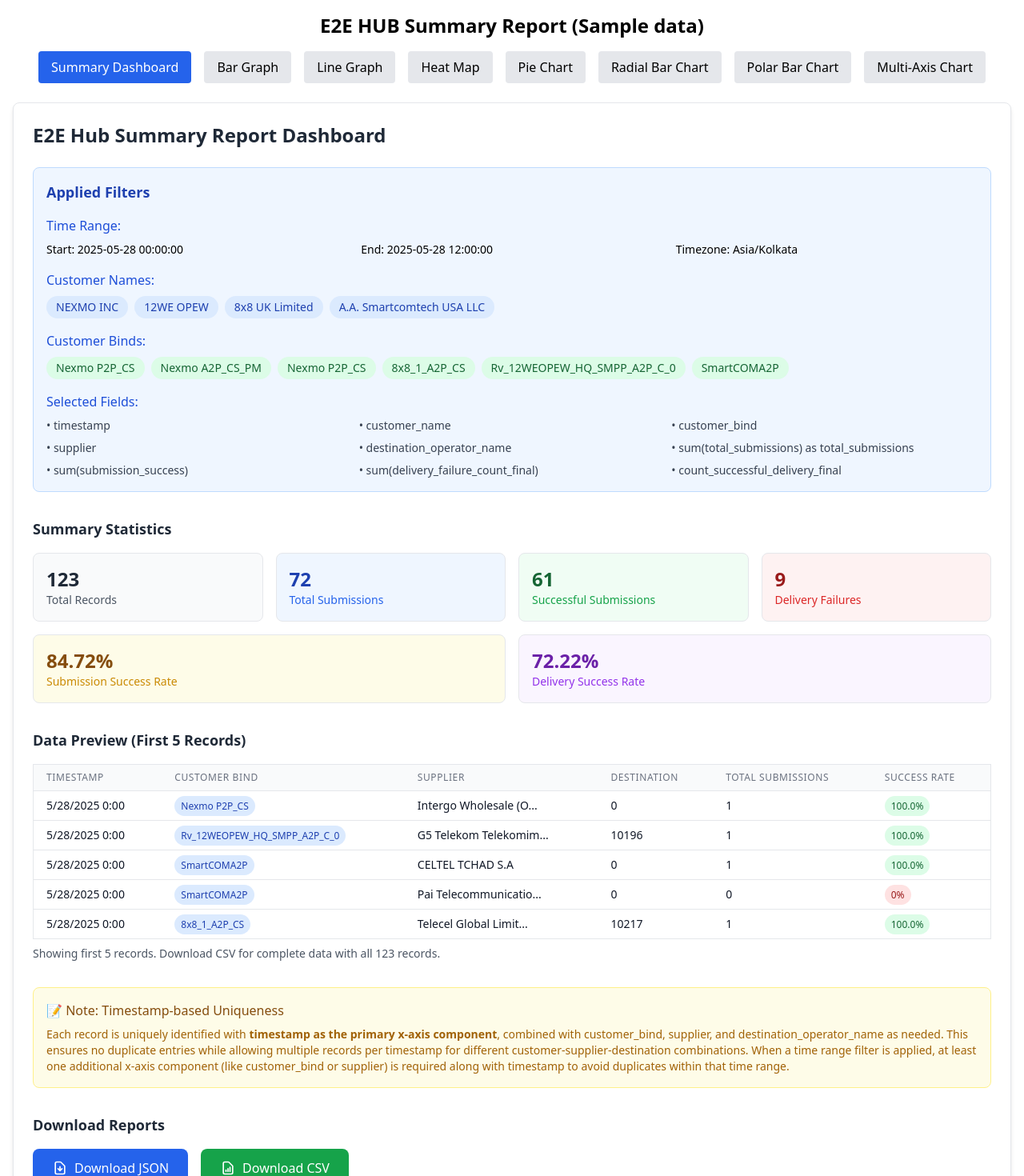
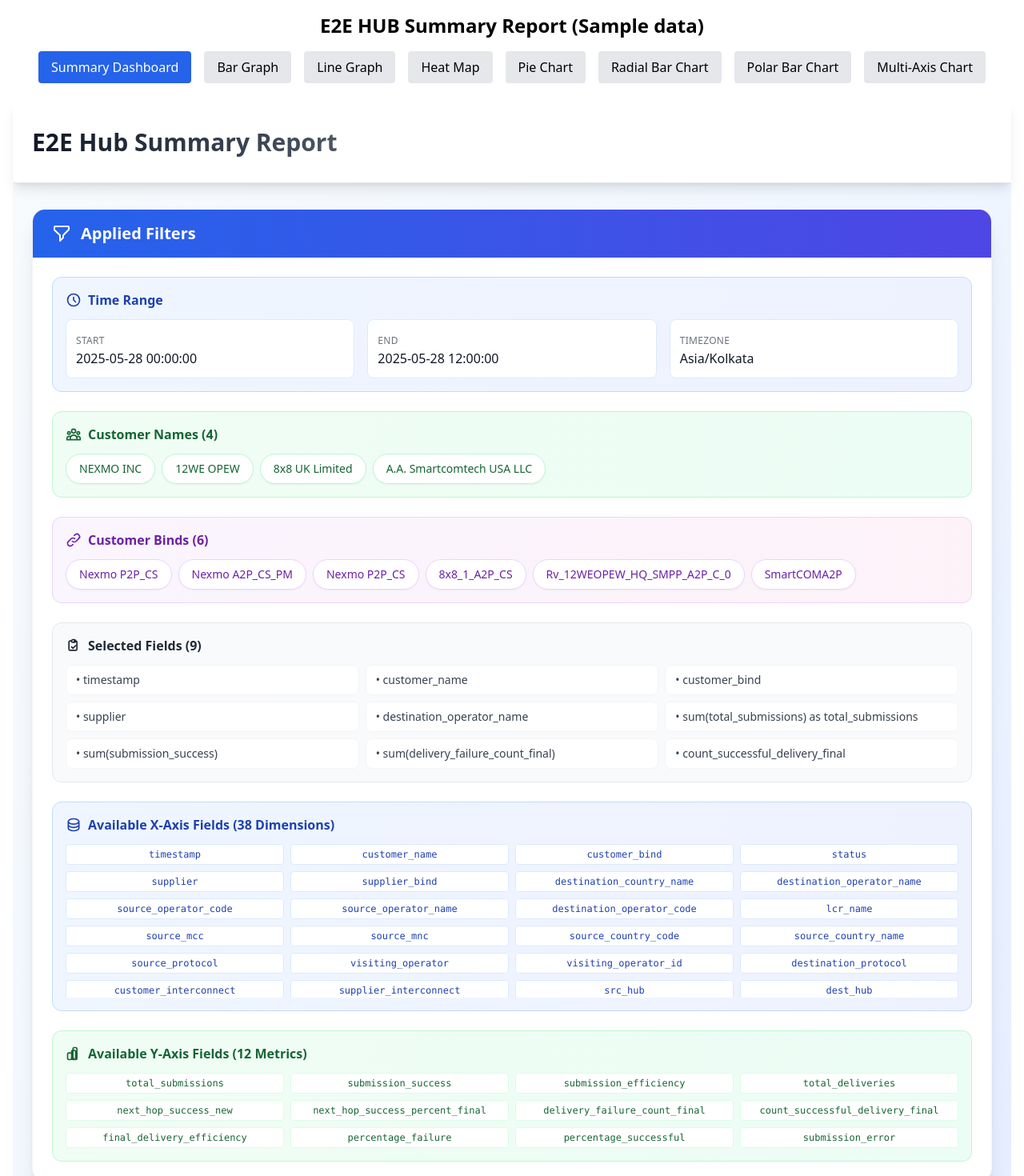
Before and after one commit to Abirami-BalaKarthikeyan/todo-list-fe, a React (Create React App) app: page / in a window 1280 px wide. Shown: the top 1470 px of the page at 80% size. Built offline with nearby package versions, Linux system fonts and the light colour scheme.

Commit message:
summary dashboard available x and y axis

```diff
--- a/src/components/SummaryDashboard.js
+++ b/src/components/SummaryDashboard.js
@@ -165,42 +165,75 @@ const SummaryDashboard = () => {
   }
 
   return (
-    <div className="w-full p-6 bg-white rounded-lg shadow-md border border-gray-200">
-      {/* Header */}
-      <div className="mb-6">
-        <h2 className="text-2xl font-bold text-gray-800 mb-2">
-          E2E Hub Summary Report Dashboard
-        </h2>
+    <div className="min-h-screen bg-gradient-to-br from-slate-50 via-blue-50 to-indigo-100">
+      {/* Modern Header */}
+      <div className="bg-white shadow-lg border-b border-gray-200">
+        <div className="max-w-7xl mx-auto px-6 py-8">
+          <div className="flex items-center justify-between">
+            <div>
+              <div>
+                  <h1 className="text-3xl font-bold bg-gradient-to-r from-gray-900 to-gray-600 bg-clip-text text-transparent">
+                    E2E Hub Summary Report
+                  </h1>
+
+                </div>
             </div>
 
-      {/* Applied Filters Section */}
-      <div className="mb-8 p-4 bg-blue-50 rounded-lg border border-blue-200">
-        <h3 className="text-lg font-semibold text-blue-800 mb-4">Applied Filters</h3>
+          </div>
+        </div>
+      </div>
 
+      <div className="max-w-7xl mx-auto px-6 py-8 space-y-8">
+
+        {/* Applied Filters Card */}
+        <div className="bg-white rounded-2xl shadow-xl border border-gray-100 overflow-hidden">
+          <div className="bg-gradient-to-r from-blue-600 to-indigo-600 px-6 py-4">
+            <h3 className="text-xl font-bold text-white flex items-center">
+              <svg className="w-6 h-6 mr-3" fill="none" stroke="currentColor" viewBox="0 0 24 24">
+                <path strokeLinecap="round" strokeLinejoin="round" strokeWidth={2} d="M3 4a1 1 0 011-1h16a1 1 0 011 1v2.586a1 1 0 01-.293.707l-6.414 6.414a1 1 0 00-.293.707V17l-4 4v-6.586a1 1 0 00-.293-.707L3.293 7.707A1 1 0 013 7V4z" />
+              </svg>
+              Applied Filters
+            </h3>
+          </div>
+
+          <div className="p-6 space-y-6">
             {/* Time Range */}
-        <div className="mb-4">
-          <h4 className="font-medium text-blue-700 mb-2">Time Range:</h4>
-          <div className="grid grid-cols-1 md:grid-cols-3 gap-4 text-sm">
-            <div>
-              <span className="font-medium">Start:</span> {data5.query_info.timestamp_range.start}
+            <div className="bg-gradient-to-r from-blue-50 to-indigo-50 rounded-xl p-4 border border-blue-200">
+              <h4 className="font-semibold text-blue-800 mb-3 flex items-center">
+                <svg className="w-5 h-5 mr-2" fill="none" stroke="currentColor" viewBox="0 0 24 24">
+                  <path strokeLinecap="round" strokeLinejoin="round" strokeWidth={2} d="M12 8v4l3 3m6-3a9 9 0 11-18 0 9 9 0 0118 0z" />
+                </svg>
+                Time Range
+              </h4>
+              <div className="grid grid-cols-1 md:grid-cols-3 gap-4">
+                <div className="bg-white rounded-lg p-3 border border-blue-100">
+                  <span className="text-xs text-gray-500 uppercase tracking-wide">Start</span>
+                  <div className="font-medium text-gray-900">{data5.query_info.timestamp_range.start}</div>
                 </div>
-            <div>
-              <span className="font-medium">End:</span> {data5.query_info.timestamp_range.end}
+                <div className="bg-white rounded-lg p-3 border border-blue-100">
+                  <span className="text-xs text-gray-500 uppercase tracking-wide">End</span>
+                  <div className="font-medium text-gray-900">{data5.query_info.timestamp_range.end}</div>
                 </div>
-            <div>
-              <span className="font-medium">Timezone:</span> {data5.query_info.timestamp_range.timezone}
+                <div className="bg-white rounded-lg p-3 border border-blue-100">
+                  <span className="text-xs text-gray-500 uppercase tracking-wide">Timezone</span>
+                  <div className="font-medium text-gray-900">{data5.query_info.timestamp_range.timezone}</div>
                 </div>
               </div>
             </div>
 
             {/* Customer Names */}
-        <div className="mb-4">
-          <h4 className="font-medium text-blue-700 mb-2">Customer Names:</h4>
+            <div className="bg-gradient-to-r from-green-50 to-emerald-50 rounded-xl p-4 border border-green-200">
+              <h4 className="font-semibold text-green-800 mb-3 flex items-center">
+                <svg className="w-5 h-5 mr-2" fill="none" stroke="currentColor" viewBox="0 0 24 24">
+                  <path strokeLinecap="round" strokeLinejoin="round" strokeWidth={2} d="M17 20h5v-2a3 3 0 00-5.356-1.857M17 20H7m10 0v-2c0-.656-.126-1.283-.356-1.857M7 20H2v-2a3 3 0 015.356-1.857M7 20v-2c0-.656.126-1.283.356-1.857m0 0a5.002 5.002 0 019.288 0M15 7a3 3 0 11-6 0 3 3 0 016 0zm6 3a2 2 0 11-4 0 2 2 0 014 0zM7 10a2 2 0 11-4 0 2 2 0 014 0z" />
+                </svg>
+                Customer Names ({data5.query_info.filters.customer_names.length})
+              </h4>
               <div className="flex flex-wrap gap-2">
                 {data5.query_info.filters.customer_names.map((customer, index) => (
                   <span
                     key={index}
-                className="px-3 py-1 bg-blue-100 text-blue-800 rounded-full text-sm"
+                    className="px-4 py-2 bg-white text-green-800 rounded-full text-sm font-medium border border-green-200 shadow-sm"
                   >
                     {customer}
                   </span>
@@ -209,13 +242,18 @@ const SummaryDashboard = () => {
             </div>
 
             {/* Customer Binds */}
-        <div className="mb-4">
-          <h4 className="font-medium text-blue-700 mb-2">Customer Binds:</h4>
+            <div className="bg-gradient-to-r from-purple-50 to-pink-50 rounded-xl p-4 border border-purple-200">
+              <h4 className="font-semibold text-purple-800 mb-3 flex items-center">
+                <svg className="w-5 h-5 mr-2" fill="none" stroke="currentColor" viewBox="0 0 24 24">
+                  <path strokeLinecap="round" strokeLinejoin="round" strokeWidth={2} d="M13.828 10.172a4 4 0 00-5.656 0l-4 4a4 4 0 105.656 5.656l1.102-1.101m-.758-4.899a4 4 0 005.656 0l4-4a4 4 0 00-5.656-5.656l-1.1 1.1" />
+                </svg>
+                Customer Binds ({data5.query_info.filters.customer_binds.length})
+              </h4>
               <div className="flex flex-wrap gap-2">
                 {data5.query_info.filters.customer_binds.map((bind, index) => (
                   <span
                     key={index}
-                className="px-3 py-1 bg-green-100 text-green-800 rounded-full text-sm"
+                    className="px-4 py-2 bg-white text-purple-800 rounded-full text-sm font-medium border border-purple-200 shadow-sm"
                   >
                     {bind}
                   </span>
@@ -224,49 +262,71 @@ const SummaryDashboard = () => {
             </div>
 
             {/* Selected Fields */}
-        <div>
-          <h4 className="font-medium text-blue-700 mb-2">Selected Fields:</h4>
+            <div className="bg-gradient-to-r from-gray-50 to-slate-50 rounded-xl p-4 border border-gray-200">
+              <h4 className="font-semibold text-gray-800 mb-3 flex items-center">
+                <svg className="w-5 h-5 mr-2" fill="none" stroke="currentColor" viewBox="0 0 24 24">
+                  <path strokeLinecap="round" strokeLinejoin="round" strokeWidth={2} d="M9 5H7a2 2 0 00-2 2v10a2 2 0 002 2h8a2 2 0 002-2V7a2 2 0 00-2-2h-2M9 5a2 2 0 002 2h2a2 2 0 002-2M9 5a2 2 0 012-2h2a2 2 0 012 2m-6 9l2 2 4-4" />
+                </svg>
+                Selected Fields ({data5.query_info.selected_fields.length})
+              </h4>
               <div className="grid grid-cols-2 md:grid-cols-3 gap-2 text-sm">
                 {data5.query_info.selected_fields.map((field, index) => (
-              <div key={index} className="text-gray-700">
+                  <div key={index} className="text-gray-700 bg-white px-3 py-2 rounded-lg border border-gray-100">
                     • {field}
                   </div>
                 ))}
               </div>
             </div>
+
+            {/* Available X-Axis Fields */}
+            <div className="bg-gradient-to-r from-blue-50 to-indigo-50 rounded-xl p-4 border border-blue-200">
+              <h4 className="font-semibold text-blue-800 mb-3 flex items-center">
+                <svg className="w-5 h-5 mr-2" fill="none" stroke="currentColor" viewBox="0 0 24 24">
+                  <path strokeLinecap="round" strokeLinejoin="round" strokeWidth={2} d="M4 7v10c0 2.21 3.582 4 8 4s8-1.79 8-4V7M4 7c0 2.21 3.582 4 8 4s8-1.79 8-4M4 7c0-2.21 3.582-4 8-4s8 1.79 8 4m0 5c0 2.21-3.582 4-8 4s-8-1.79-8-4" />
+                </svg>
+                Available X-Axis Fields (38 Dimensions)
+              </h4>
+              <div className="grid grid-cols-2 md:grid-cols-4 gap-2 text-xs max-h-48 overflow-y-auto">
+                {[
+                  'timestamp', 'customer_name', 'customer_bind', 'status', 'supplier', 'supplier_bind',
+                  'destination_country_name', 'destination_operator_name', 'source_operator_code',
+                  'source_operator_name', 'destination_operator_code', 'lcr_name', 'source_mcc',
+                  'source_mnc', 'source_country_code', 'source_country_name', 'source_protocol',
+                  'visiting_operator', 'visiting_operator_id', 'destination_protocol',
+                  'customer_interconnect', 'supplier_interconnect', 'src_hub', 'dest_hub',
+                  'supplier_system_id', 'customer_system_id', 'spec_lcr', 'customer_kam',
+                  'supplier_kam', 'source_mnp_supplier', 'destination_mnp_supplier',
+                  'final_operator_name', 'destination_mnc_final', 'destination_mcc_final',
+                  'supplier_billing_logic', 'customer_billing_logic', 'traffic_type_customer',
+                  'traffic_type_supplier'
+                ].map((field, index) => (
+                  <div key={index} className="text-blue-800 bg-white px-2 py-1 rounded text-center border border-blue-100 font-mono">
+                    {field}
                   </div>
-
-      {/* Summary Statistics */}
-      <div className="mb-8">
-        <h3 className="text-lg font-semibold text-gray-800 mb-4">Summary Statistics</h3>
-        <div className="grid grid-cols-2 md:grid-cols-4 gap-4">
-          <div className="p-4 bg-gray-50 rounded-lg border">
-            <div className="text-2xl font-bold text-gray-800">{summaryStats.totalRecords}</div>
-            <div className="text-sm text-gray-600">Total Records</div>
-          </div>
-          <div className="p-4 bg-blue-50 rounded-lg border">
-            <div className="text-2xl font-bold text-blue-800">{summaryStats.totalSubmissions}</div>
-            <div className="text-sm text-blue-600">Total Submissions</div>
-          </div>
-          <div className="p-4 bg-green-50 rounded-lg border">
-            <div className="text-2xl font-bold text-green-800">{summaryStats.totalSuccessfulSubmissions}</div>
-            <div className="text-sm text-green-600">Successful Submissions</div>
-          </div>
-          <div className="p-4 bg-red-50 rounded-lg border">
-            <div className="text-2xl font-bold text-red-800">{summaryStats.totalDeliveryFailures}</div>
-            <div className="text-sm text-red-600">Delivery Failures</div>
+                ))}
               </div>
             </div>
 
-        {/* Success Rates */}
-        <div className="grid grid-cols-1 md:grid-cols-2 gap-4 mt-4">
-          <div className="p-4 bg-yellow-50 rounded-lg border">
-            <div className="text-2xl font-bold text-yellow-800">{summaryStats.successRate}%</div>
-            <div className="text-sm text-yellow-600">Submission Success Rate</div>
+            {/* Available Y-Axis Fields */}
+            <div className="bg-gradient-to-r from-green-50 to-emerald-50 rounded-xl p-4 border border-green-200">
+              <h4 className="font-semibold text-green-800 mb-3 flex items-center">
+                <svg className="w-5 h-5 mr-2" fill="none" stroke="currentColor" viewBox="0 0 24 24">
+                  <path strokeLinecap="round" strokeLinejoin="round" strokeWidth={2} d="M9 19v-6a2 2 0 00-2-2H5a2 2 0 00-2 2v6a2 2 0 002 2h2a2 2 0 002-2zm0 0V9a2 2 0 012-2h2a2 2 0 012 2v10m-6 0a2 2 0 002 2h2a2 2 0 00-2-2m0 0V5a2 2 0 012-2h2a2 2 0 012 2v14a2 2 0 01-2 2h-2a2 2 0 01-2-2z" />
+                </svg>
+                Available Y-Axis Fields (12 Metrics)
+              </h4>
+              <div className="grid grid-cols-2 md:grid-cols-4 gap-2 text-xs">
+                {[
+                  'total_submissions', 'submission_success', 'submission_efficiency', 'total_deliveries',
+                  'next_hop_success_new', 'next_hop_success_percent_final', 'delivery_failure_count_final',
+                  'count_successful_delivery_final', 'final_delivery_efficiency', 'percentage_failure',
+                  'percentage_successful', 'submission_error'
+                ].map((field, index) => (
+                  <div key={index} className="text-green-800 bg-white px-2 py-1 rounded text-center border border-green-100 font-mono">
+                    {field}
                   </div>
-          <div className="p-4 bg-purple-50 rounded-lg border">
-            <div className="text-2xl font-bold text-purple-800">{summaryStats.deliverySuccessRate}%</div>
-            <div className="text-sm text-purple-600">Delivery Success Rate</div>
+                ))}
+              </div>
             </div>
           </div>
         </div>
@@ -404,6 +464,8 @@ const SummaryDashboard = () => {
         </div>
       </div>
       </div>
+    </div>
+
   );
 };
 
```
Lines whose indentation alone changed are shown as unchanged.
